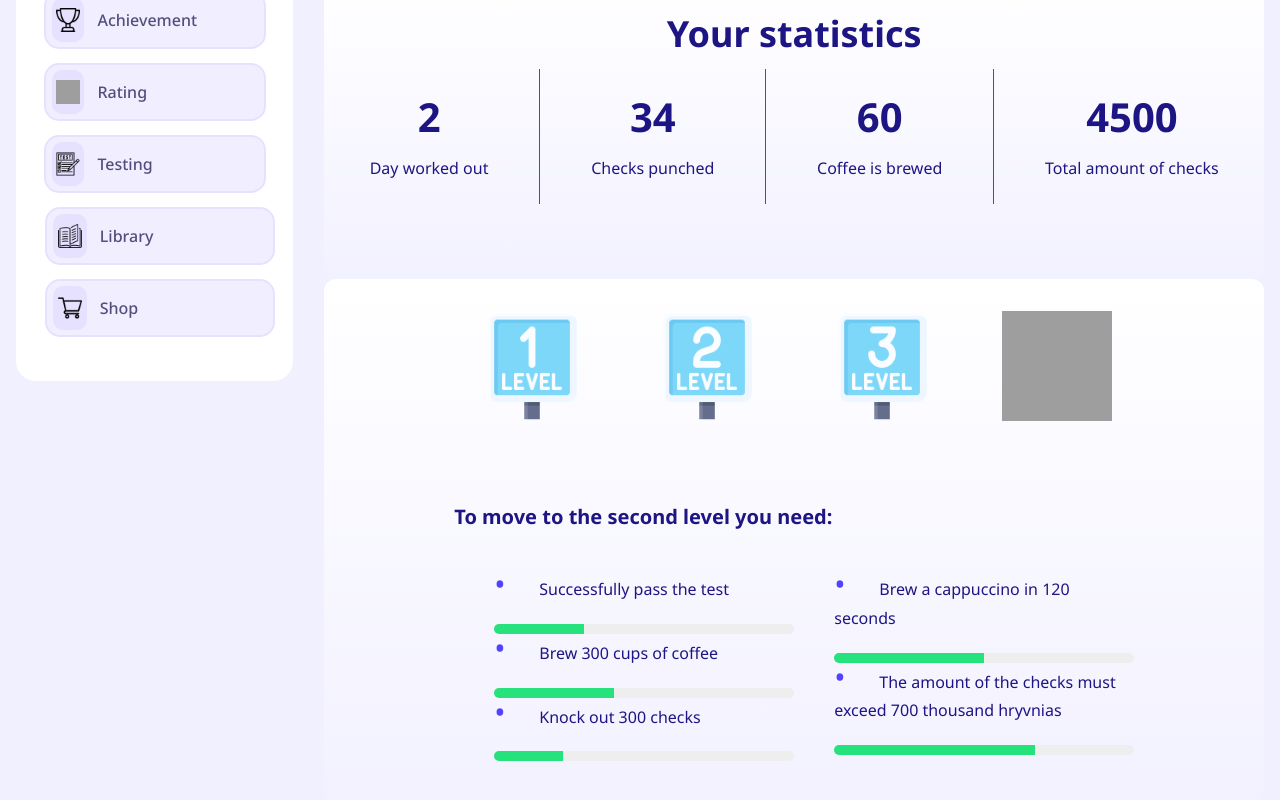
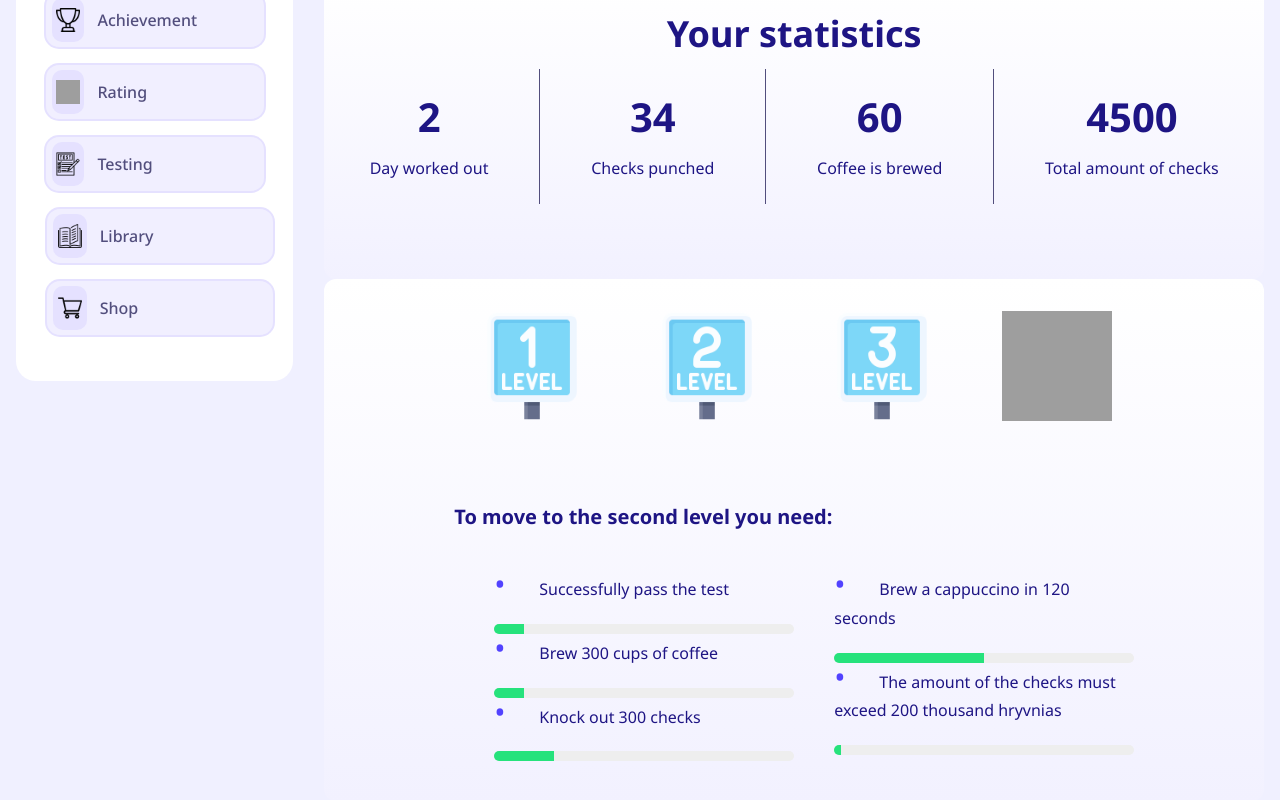
Before and after one commit to GennadiiLazovskii/corporateCaffeApp, a React (Vite) app: page /profile in a window 1280 px wide. Shown: the part 536-1336 px from the top of the page. Built offline with nearby package versions, Linux system fonts and the light colour scheme; data requests are answered from the project's data file; grey boxes are pictures that could not be loaded.

Commit message:
Add data user UserLevel

```diff
--- a/db.json
+++ b/db.json
@@ -31,11 +31,11 @@
         "totalAmountOfChecks": 4500
       },
       "moveNextLevelProcent": {
-        "successfullyPassTest": 45,
-        "brew300CupsOfCoffee": 23,
-        "knockOut300Checks": 15,
-        "brewCappuccinoIn120Seconds": 50,
-        "amountOfChecksExceed700K": 10
+        "successfullyPassTest": 10,
+        "brew300CupsOfCoffee": 30,
+        "knockOut300Checks": 60,
+        "brewCappuccinoIn120Seconds": 60,
+        "amountOfChecksExceed200K": 4500
       }
     }
   ]
--- a/src/components/userProfileScreean/userLevel/UserLevel.jsx
+++ b/src/components/userProfileScreean/userLevel/UserLevel.jsx
@@ -5,29 +5,12 @@ import LvlTwo from "../../../img/Lvl/Lvl-2.png";
 import LvlThree from "../../../img/Lvl/Lvl-3.png";
 import LvlFour from "../../../img/Lvl/Lvl-4.png";
 
-const UserLevel = () => {
-    const progres = [
-        {
-            test: {
-                progresProc: 30
-            },
-            cups: {
-                progresProc: 40
-            },
-            checks: {
-                progresProc: 23
-            },
-            cappuccino: {
-                progresProc: 50
-            },
-            amountChecks: {
-                progresProc: 67
-            },
-        }
-    ];
+const UserLevel = ({ users }) => {
 
     return (
-        <div className={styles.userLevel}>
+        <>
+            {users.map(user => (
+                <div className={styles.userLevel} key={user.id}>
                     <div className={styles.userLevelImg}>
                         <img src={LvlOne} alt="level One" />
                         <img src={LvlTwo} alt="level Two" />
@@ -39,21 +22,23 @@ const UserLevel = () => {
                         <div className={styles.userLevelNextLvlDescr}>
                             <ul>
                                 <li>Successfully pass the test</li>
-                        <UserWishesProgres progress={progres[0].test.progresProc} />
+                                <UserWishesProgres progress={user.moveNextLevelProcent.successfullyPassTest} />
                                 <li>Brew 300 cups of coffee</li>
-                        <UserWishesProgres progress={progres[0].cups.progresProc} />
+                                <UserWishesProgres progress={(user.moveNextLevelProcent.brew300CupsOfCoffee/300*100)} />
                                 <li>Knock out 300 checks</li>
-                        <UserWishesProgres progress={progres[0].checks.progresProc} />
+                                <UserWishesProgres progress={(user.moveNextLevelProcent.knockOut300Checks/300*100)} />
                             </ul>
                             <ul>
                                 <li>Brew a cappuccino in 120 seconds</li>
-                        <UserWishesProgres progress={progres[0].cappuccino.progresProc} />
-                        <li>The amount of the checks must exceed 700 thousand hryvnias</li>
-                        <UserWishesProgres progress={progres[0].amountChecks.progresProc} />
+                                <UserWishesProgres progress={(user.moveNextLevelProcent.brewCappuccinoIn120Seconds/120*100)} />
+                                <li>The amount of the checks must exceed 200 thousand hryvnias</li>
+                                <UserWishesProgres progress={(user.moveNextLevelProcent.amountOfChecksExceed200K/200000*100)} />
                             </ul>
                         </div>
                     </div>
                 </div>
+            ))}
+        </>
     );
 };
 
```
Lines whose indentation alone changed are shown as unchanged.
